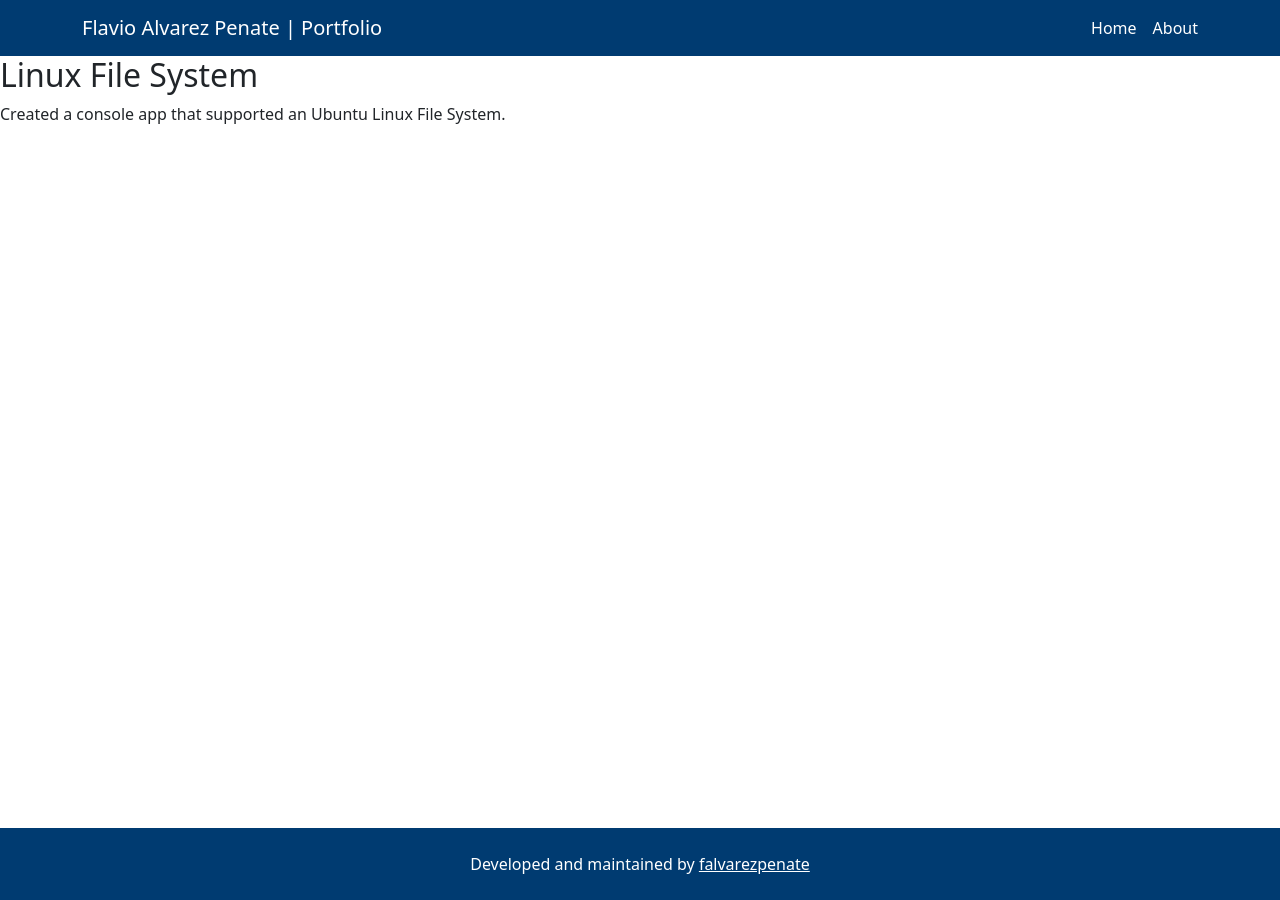
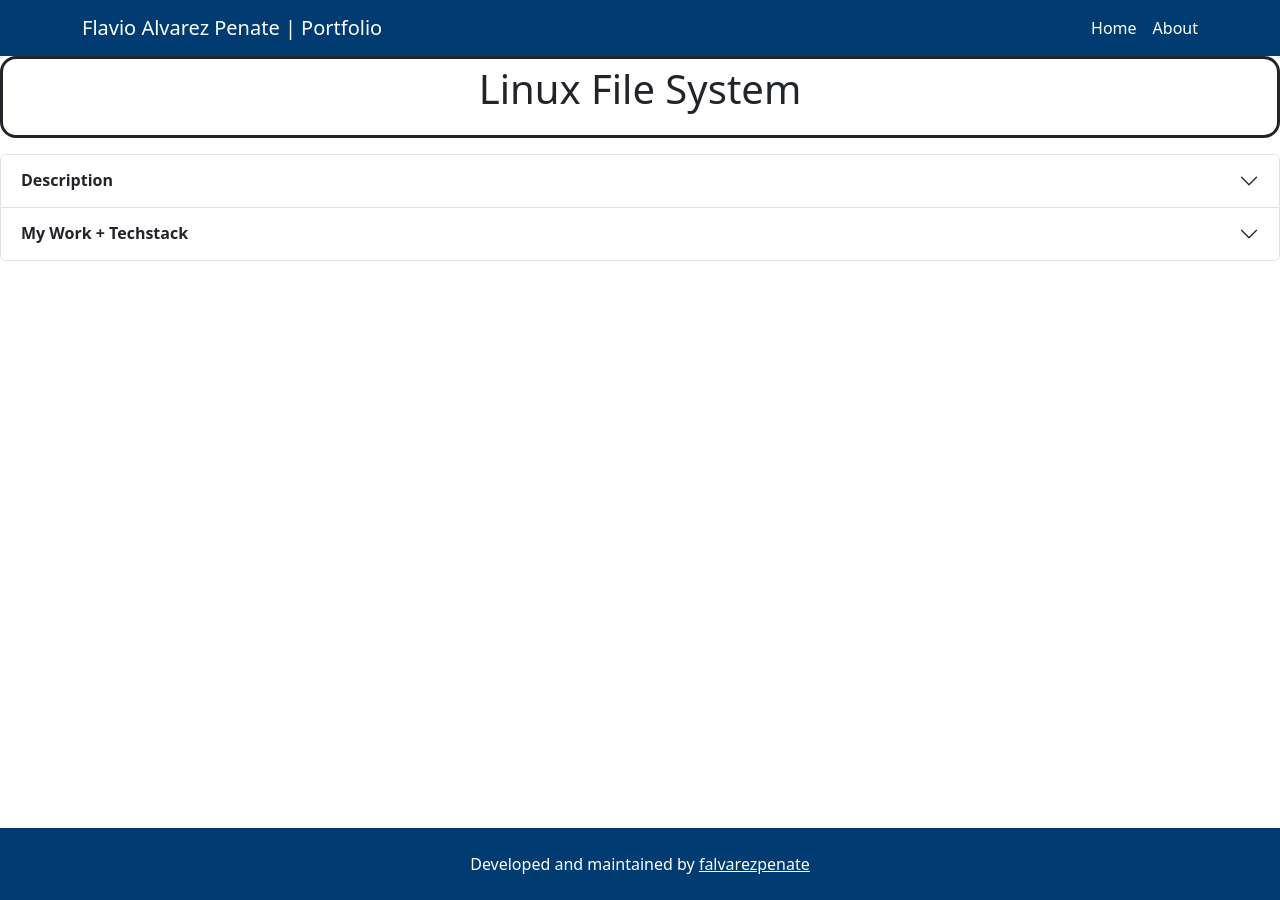
Before and after one commit to falvarezpenate/my-projects-site, a Jekyll site: the page built from _projects/linux-file-system.markdown, in a window 1280 px wide. Built offline with Jekyll 4.4.1, drawn with Linux system fonts in a browser that asks for light colours.

Commit message:
started implementing project layout

```diff
--- a/_layouts/project.html
+++ b/_layouts/project.html
@@ -1,5 +1,35 @@
 ---
 layout: wrapper
 ---
-<h2> {{page.title}} </h2>
 {{content}}
+<div class="container-projects rounded-4 border border-dark border-3 mb-3">
+  <div class="text-center">
+    <p class="fs-1 text-dark">{{ page.title }}</p>
+    <!-- <p class = "fs-5 text-light"> DATE ? </p> -->
+  </div>
+</div>
+<div class="accordion" id="accordionExample">
+  <div class="accordion-item">
+    <h2 class="accordion-header">
+      <button class="accordion-button collapsed" type="button" data-bs-toggle="collapse" data-bs-target="#collapseOne" aria-expanded="false" aria-controls="collapseOne">
+        <strong>Description</strong>
+      </button>
+    </h2>
+    <div id="collapseOne" class="accordion-collapse collapse" data-bs-parent="#accordionExample">
+      <div class="accordion-body">
+        {{page.description | markdownify}}
+      </div>
+    </div>
+  </div>
+  <div class="accordion-item">
+    <h2 class="accordion-header">
+      <button class="accordion-button collapsed" type="button" data-bs-toggle="collapse" data-bs-target="#collapseTwo" aria-expanded="false" aria-controls="collapseTwo">
+        <strong>My Work + Techstack</strong>
+      </button>
+    </h2>
+    <div id="collapseTwo" class="accordion-collapse collapse" data-bs-parent="#accordionExample">
+      <div class="accordion-body">
+        {{page.details | markdownify}}
+    </div>
+  </div>
+</div>
--- a/_projects/linux-file-system.markdown
+++ b/_projects/linux-file-system.markdown
@@ -2,6 +2,12 @@
 layout: project
 title: Linux File System
 category: "Class Projects"
+description: >-
+  Implemented a `console application` in `C` that simulates an `ext2 file system`
+  within a given disk in `Ubuntu`.
+details: >-
+  Worked in a `partner programming` environment in order to achieve multiple desired
+  functionalities. These include `file and directory management` commands supported
+  include `cd, ls, mkdir, rmdir, create, read, write, cat`, as well as others.
+repository_link: TBD
 ---
-
-Created a console app that supported an Ubuntu Linux File System.
```
